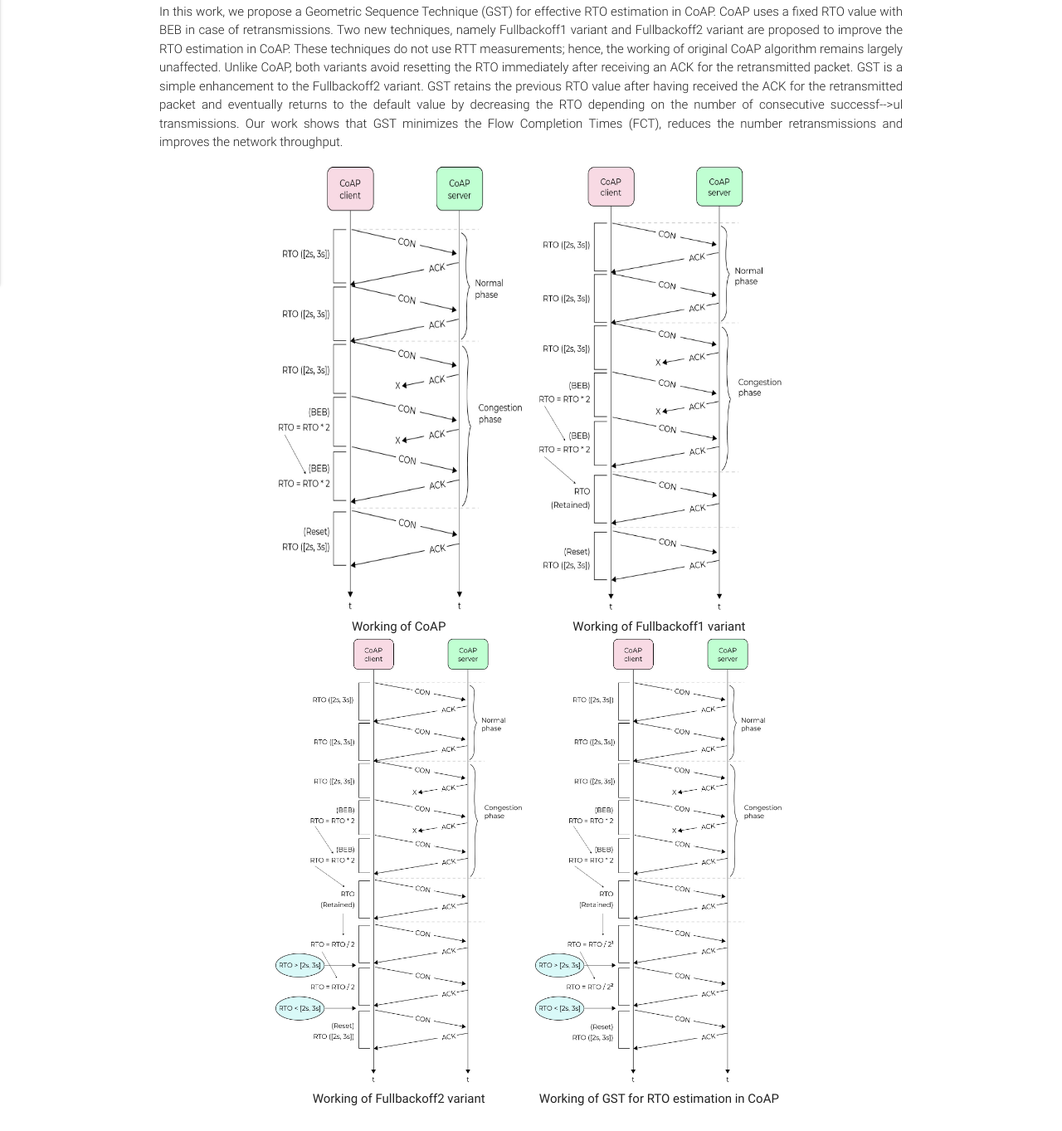
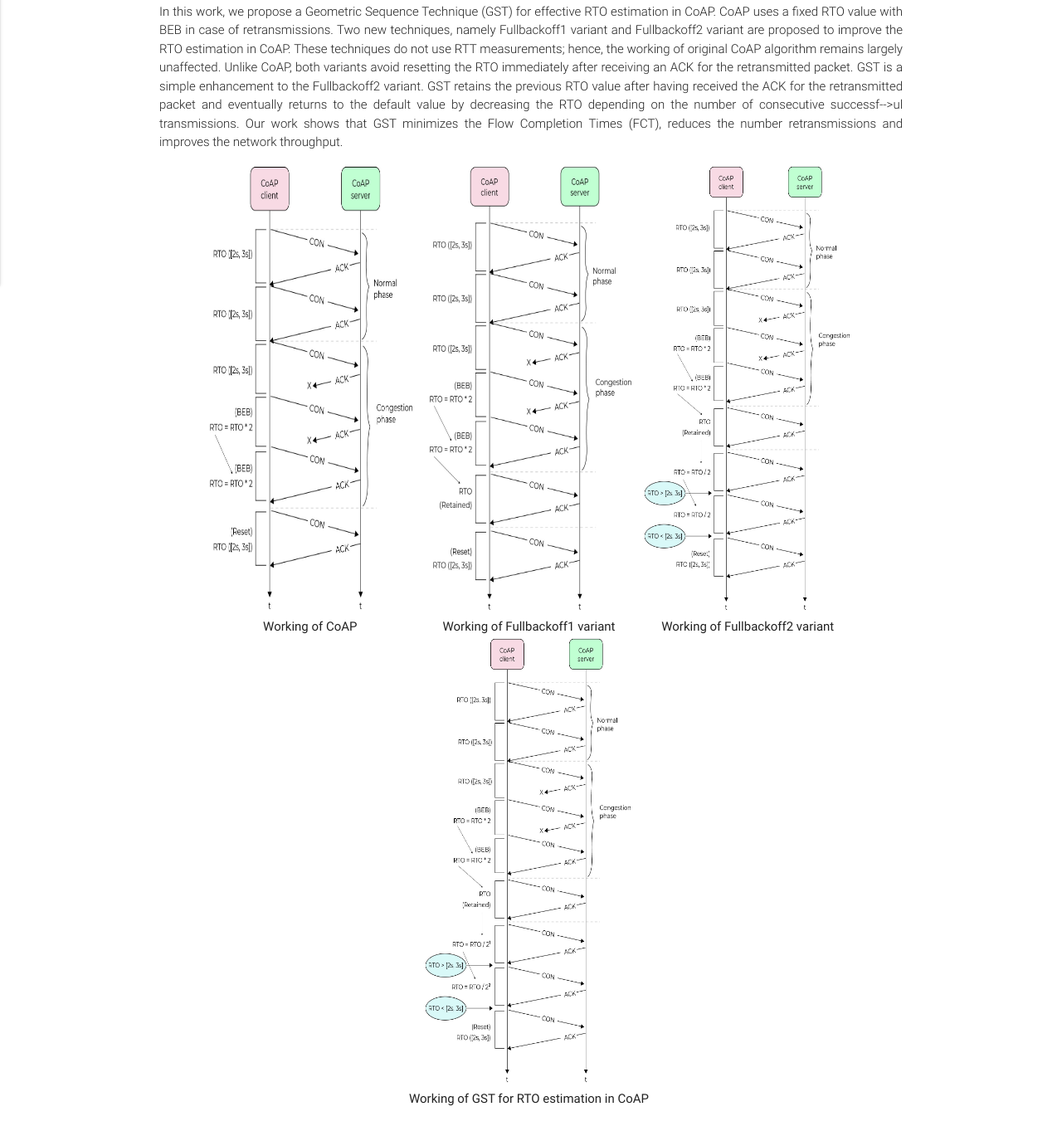
Before and after one commit to gst-coap/gst-coap.github.io, a plain HTML site: page index.html in a window 1280 px wide. Shown: the part 517-1880 px from the top of the page at 83% size. Drawn offline with nearby package versions, Linux system fonts and the light colour scheme.

Commit message:
Update index.html

```diff
--- a/index.html
+++ b/index.html
@@ -57,19 +57,19 @@
 	          	  <figure>
 	          	  	<ul class="list-unstyled list-inline text-center">
   						<li>
-  							<img src="Vishal_Diagram_coap.jpg" alt="coap" width="300" height="540">
+  							<img src="Vishal_Diagram_coap.jpg" alt="coap" width="250" height="540">
   							<figcaption>Working of CoAP</figcaption>
   						</li>
   						<li>
-  							<img src="Vishal_Diagram_coap_v1.jpg" alt="coap1" width="300" height="540">
+  							<img src="Vishal_Diagram_coap_v1.jpg" alt="coap1" width="250" height="540">
   							<figcaption>Working of Fullbackoff1 variant</figcaption>
   						</li>
   						<li>
-  							<img src="Vishal_Diagram_coap_v2.jpg" alt="coap2" width="300" height="540">
+  							<img src="Vishal_Diagram_coap_v2.jpg" alt="coap2" width="250" height="540">
   							<figcaption>Working of Fullbackoff2 variant</figcaption>
   						</li>
   						<li>
-  							<img src="Vishal_Diagram_coap_v3.jpg" alt="coap3" width="300" height="540">
+  							<img src="Vishal_Diagram_coap_v3.jpg" alt="coap3" width="250" height="540">
   							<figcaption>Working of GST for RTO estimation in CoAP</figcaption>
   						</li>
   					<ul>
```
